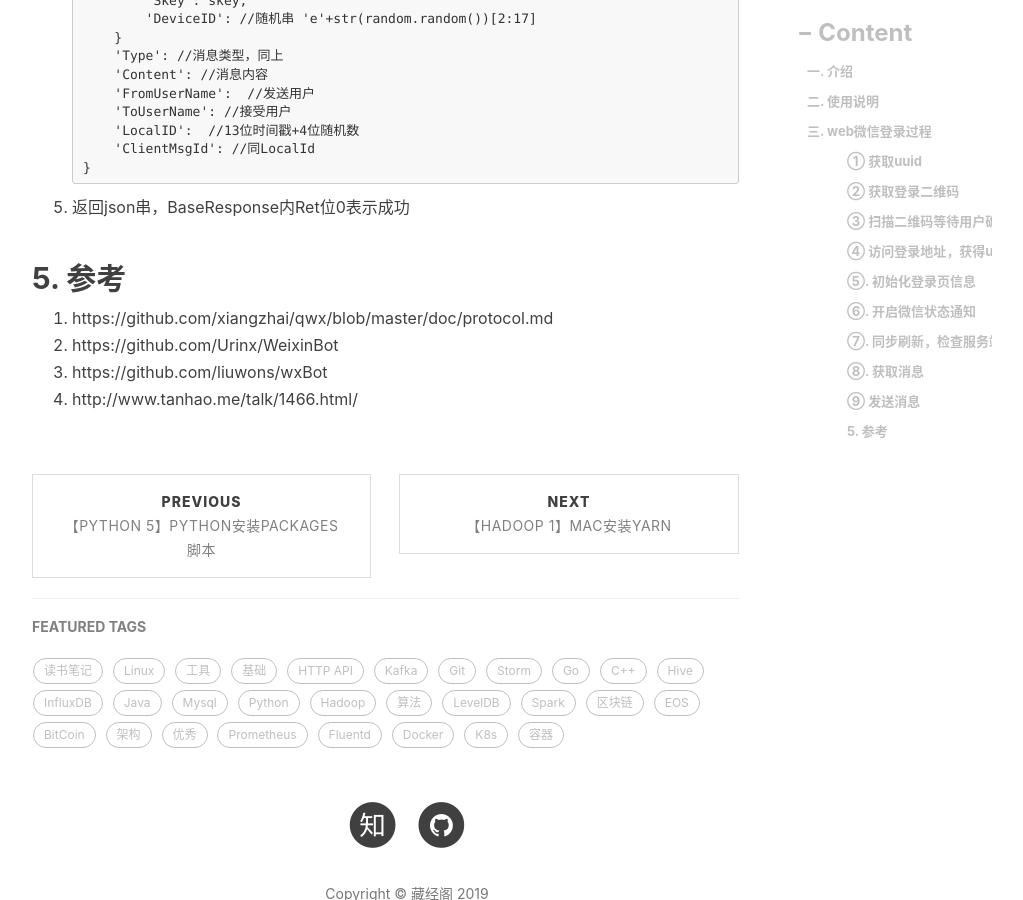
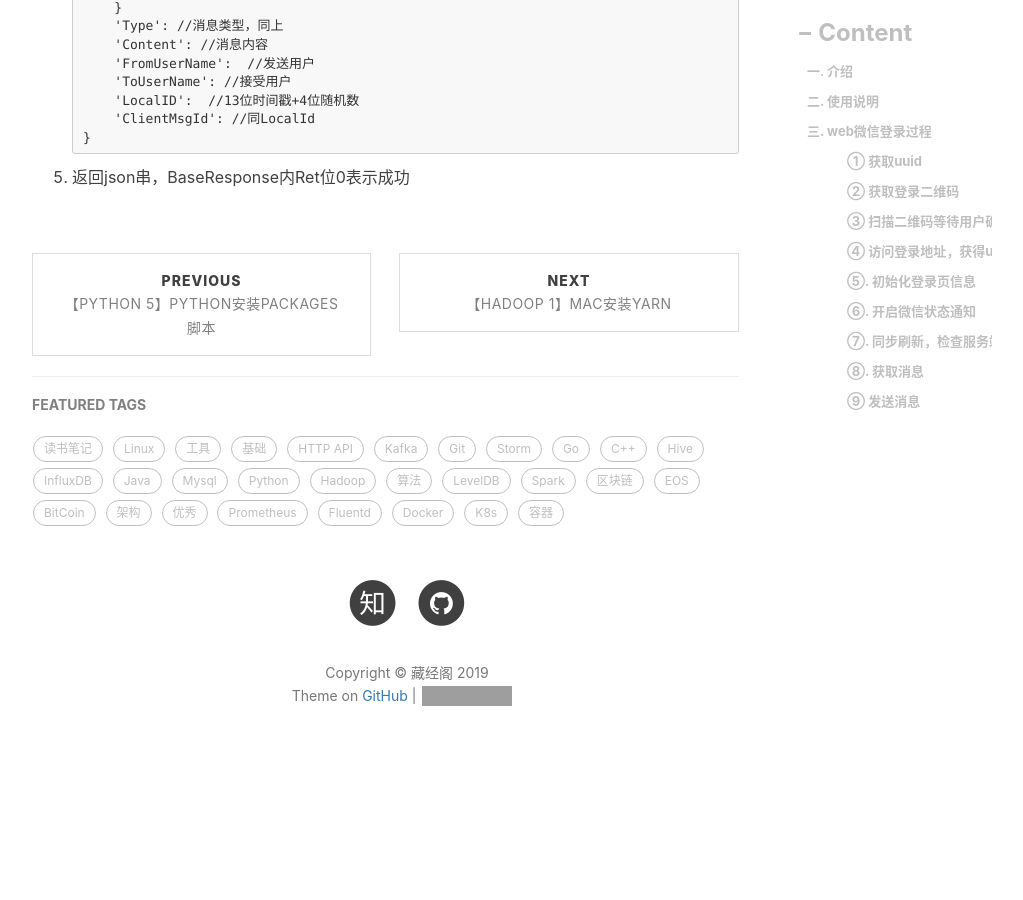
Before and after one commit to engru/chenguolin.github.io, a Jekyll site: the page built from _posts/2018-09-19-【Python-6】Python实现微信智能机器人.md, in a window 1280 px wide and 900 px high, scrolled down 5895 px. Shown: the whole window, without its empty margins (233-1256 px from the left). Built offline with Jekyll 4.4.1, drawn with Linux system fonts in a browser that asks for light colours; nearby versions of some CDN libraries; comment, search, counter and statistics services are not loaded; after the commit the page ends 6695 px from its top, so only the background shows below that; part of the change alters nothing that is shown; some of the changed text lies outside the part shown; grey boxes are pictures that could not be loaded.

Commit message:
Update 2018-09-19-【Python-6】Python实现微信智能机器人.md

````diff
--- a/_posts/2018-09-19-【Python-6】Python实现微信智能机器人.md
+++ b/_posts/2018-09-19-【Python-6】Python实现微信智能机器人.md
@@ -9,11 +9,10 @@ tags:         #标签
 # 一. 介绍
 [py_weixin_robot](https://github.com/chenguolin/script/tree/master/py_weixin_robot) 是用Python实现的一个智能微信机器人，后端采用图灵机器人接口来实现智能问答。
 
-要求:
+要求和限制
 1. Python 2.7 版本及以上
-2. 申请[图灵机器人](http://www.turingapi.com/) 获取ApiKey
-
-限制: 目前只支持文本消息回复
+2. 需要申请[图灵机器人](http://www.turingapi.com/) 获取ApiKey
+3. 目前只支持文本消息回复
 
 消息发送机制
 1. 机器人收到消息后会先判读是否发送和接收都是当前用户，如果是则智能回答。否则判读用户是否在2分钟内操作过手机，如果有则跳过，否则进行回答判断
@@ -197,9 +196,3 @@ tags:         #标签
    }
    ```
 5. 返回json串，BaseResponse内Ret位0表示成功
-
-## 5. 参考
-1. https://github.com/xiangzhai/qwx/blob/master/doc/protocol.md
-2. https://github.com/Urinx/WeixinBot
-3. https://github.com/liuwons/wxBot
-4. http://www.tanhao.me/talk/1466.html/
````
